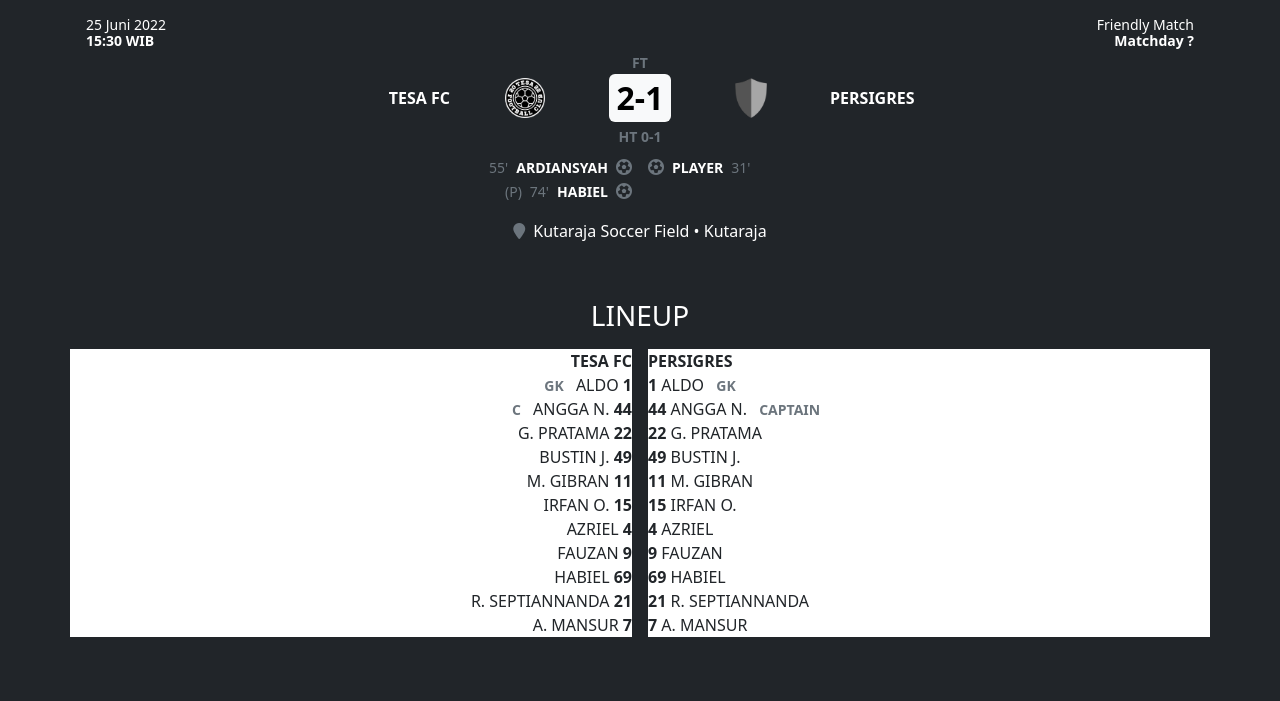
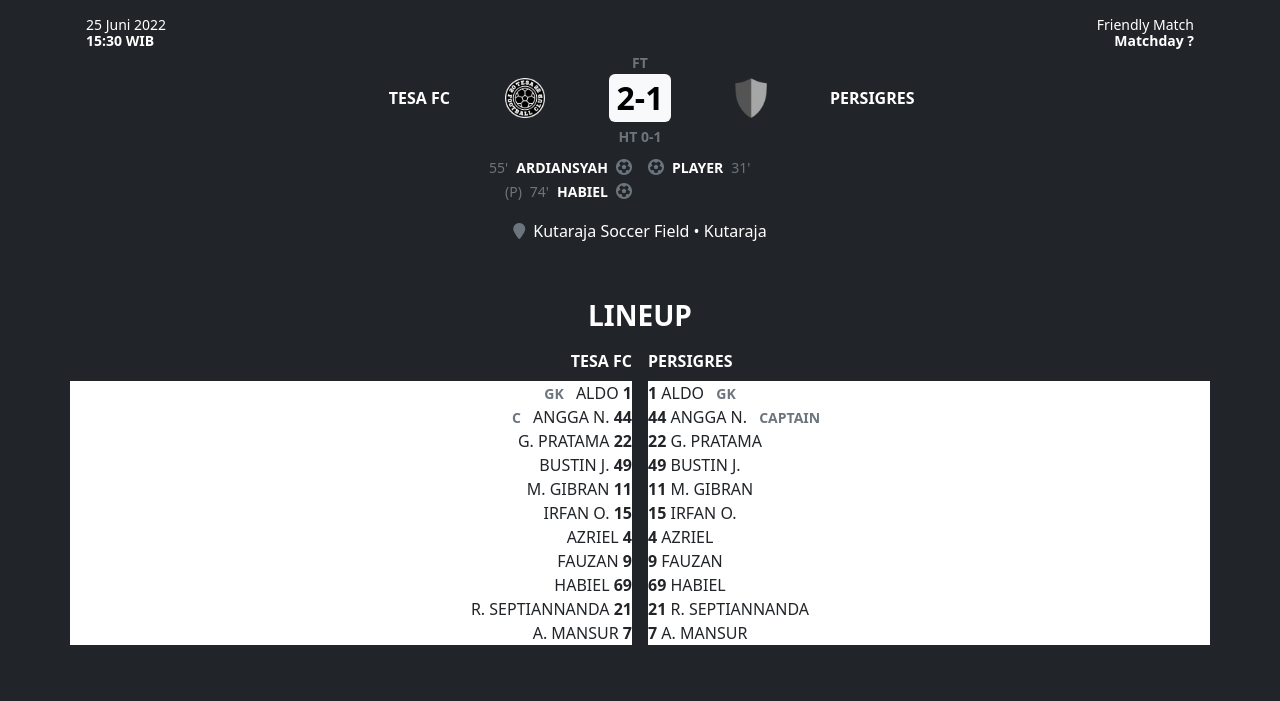
Before and after one commit to tesafc/tesafc.github.io, a Jekyll site: the page built from _matches/2022-06-25.md, in a window 1280 px wide. Shown: the part 781-1482 px from the top of the page. Built offline with Jekyll 4.4.1, drawn with Linux system fonts in a browser that asks for light colours; nearby versions of some CDN libraries.

Commit message:
Update match.html

```diff
--- a/_layouts/match.html
+++ b/_layouts/match.html
@@ -71,11 +71,11 @@
   </div>
   {% if page.lineup %}
   <div class="container px-0 mt-5">
-    <h3 class="text-center text-uppercase text-bg-dark mb-3">lineup</h3>
+    <h3 class="text-center text-uppercase text-bg-dark fw-bolder mb-3">lineup</h3>
     <div class="row g-0">
       {% if page.lineup.home-team.lineup %}
-      <ul class="col-6 list-group border-0 rounded-0 p-0 pe-2 pb-3">
-        <li class="list-group-item text-end border-0 p-0">
+      <ul class="col-6 list-group text-bg-dark border-0 rounded-0 p-0 pe-2">
+        <li class="list-group-item text-bg-dark text-end border-0 p-0 pb-2">
           <span class="text-end text-uppercase fw-bolder border-0 p-0">{{ page.home-team.name }}</span>
         </li>
         {% for player in page.lineup.home-team.lineup %}
@@ -88,8 +88,8 @@
       </ul>
       {% endif %}
       {% if page.lineup.away-team.lineup %}
-      <ul class="col-6 list-group border-0 rounded-0 p-0 ps-2 pb-3">
-        <li class="list-group-item text-start border-0 p-0">
+      <ul class="col-6 list-group text-bg-dark border-0 rounded-0 p-0 ps-2">
+        <li class="list-group-item text-bg-dark text-start border-0 p-0 pb-2">
           <span class="text-end text-uppercase fw-bolder border-0 p-0">{{ page.away-team.name }}</span>
         </li>
         {% for player in page.lineup.away-team.lineup %}
```
